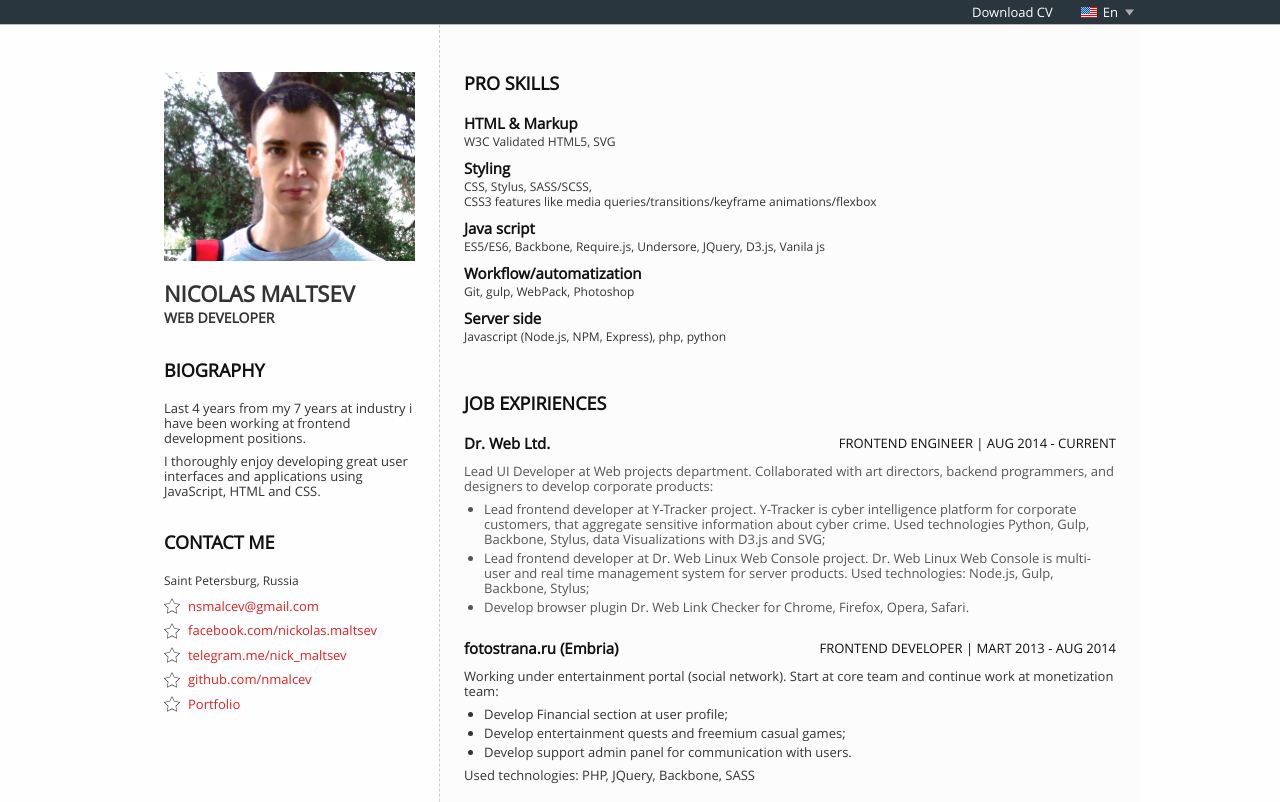
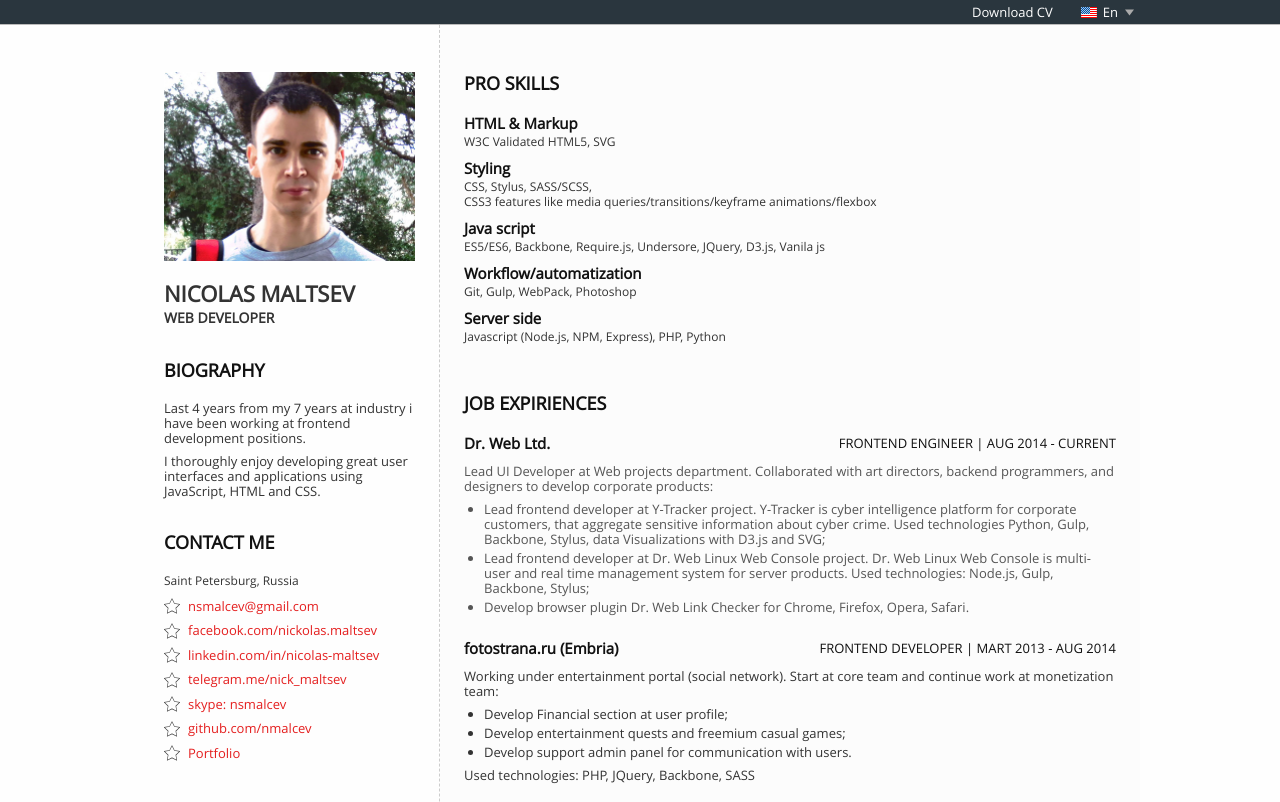
Before and after one commit to nmalcev/resume, a plain HTML site: page index.html in a window 1280 px wide. Shown: the top 802 px of the page. Drawn offline with Linux system fonts and the light colour scheme.

Commit message:
fix contacts

```diff
--- a/index.html
+++ b/index.html
@@ -29,7 +29,9 @@
 			<ul class="rezout-ul2">
 				<li><svg class="ricn"><use xlink:href="#svg-star"></use></svg><a href="mailto:nsmalcev@gmail.com<">nsmalcev@gmail.com</a></li>
 				<li><svg class="ricn"><use xlink:href="#svg-star"></use></svg><a href="https://www.facebook.com/nickolas.maltsev" target="_blank">facebook.com/nickolas.maltsev</a></li>
+				<li><svg class="ricn"><use xlink:href="#svg-star"></use></svg><a href="https://www.linkedin.com/in/nicolas-maltsev/" target="_blank">linkedin.com/in/nicolas-maltsev</a></li>
 				<li><svg class="ricn"><use xlink:href="#svg-star"></use></svg><a href="https://telegram.me/nick_maltsev" target="_blank">telegram.me/nick_maltsev</a></li>
+				<li><svg class="ricn"><use xlink:href="#svg-star"></use></svg><a href="skype:nsmalcev?userinfo" target="_blank">skype: nsmalcev</a></li>
 				<li><svg class="ricn"><use xlink:href="#svg-star"></use></svg><a href="https://github.com/nmalcev" target="_blank">github.com/nmalcev</a></li>
 				<li><svg class="ricn"><use xlink:href="#svg-star"></use></svg><a href="portfolio" target="_blank">Portfolio</a></li>
 			</ul>
@@ -46,9 +48,9 @@
 			<h4 class="rezout-header2">Java script</h4>
 			<p class="rezout-article2">ES5/ES6, Backbone, Require.js, Undersore, JQuery, D3.js, Vanila js</p>
 			<h4 class="rezout-header2">Workflow/automatization</h4>
-			<p class="rezout-article2">Git, gulp, WebPack, Photoshop</p>
+			<p class="rezout-article2">Git, Gulp, WebPack, Photoshop</p>
 			<h4 class="rezout-header2">Server side </h4>
-			<p class="rezout-article2">Javascript (Node.js, NPM, Express), php, python</p>
+			<p class="rezout-article2">Javascript (Node.js, NPM, Express), PHP, Python</p>
 		</section>
 		<section class="rezout-block1">
 			<h3 class="rezout-header1">Job Expiriences</h3>
```
